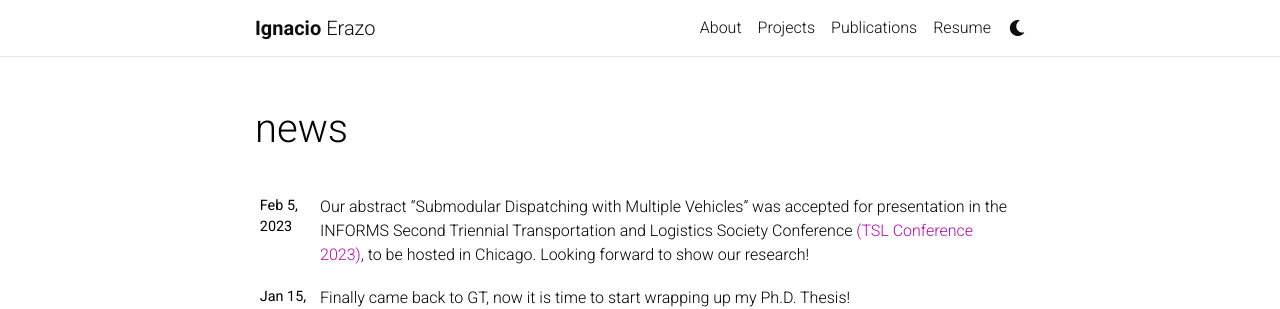
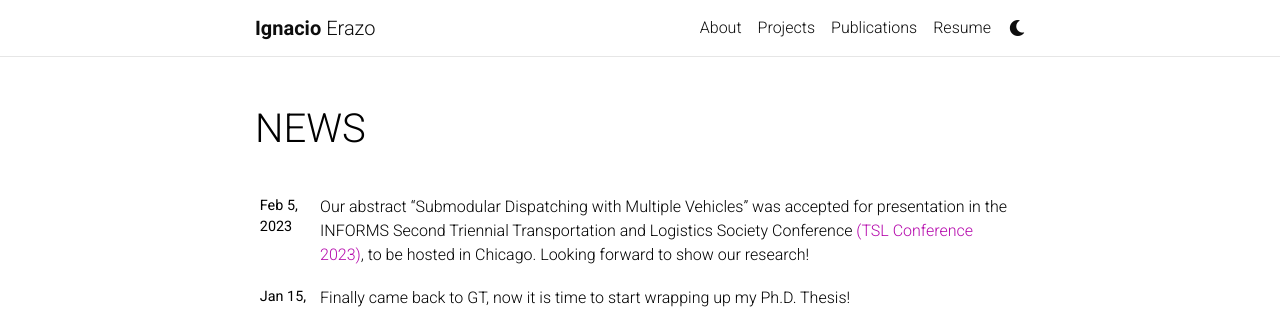
Before and after one commit to ierazo/ierazo.github.io, a Jekyll site: the page built from news.html, in a window 1280 px wide. Shown: the top 309 px of the page. Built offline with Jekyll 4.4.1, drawn with Linux system fonts in a browser that asks for light colours; full-size pictures stand in for the smaller copies a plugin makes; emoji names are drawn with the system emoji font; comment, search, counter and statistics services are not loaded; a style sheet for code colours, icons or effects is not loaded.

Commit message:
changes figures input and title

```diff
--- a/_config.yml
+++ b/_config.yml
@@ -314,6 +314,7 @@ imagemagick:
     - ".jpeg"
     - ".png"
     - ".tiff"
+    - ".pdf"
   output_formats:
     webp: "-resize 800x"
 
--- a/_layouts/page.html
+++ b/_layouts/page.html
@@ -5,7 +5,7 @@ layout: default
         <div class="post">
 
           <header class="post-header">
-            <h1 class="post-title">{{ page.title }}</h1>
+            <h1 class="post-title"> <span style="text-transform:uppercase"> {{ page.title }} </span> </h1>
             <p class="post-description">{{ page.description }}</p>
           </header>
 
```
Also changed, not shown: _projects/1_project.md (+1 -1 lines).
